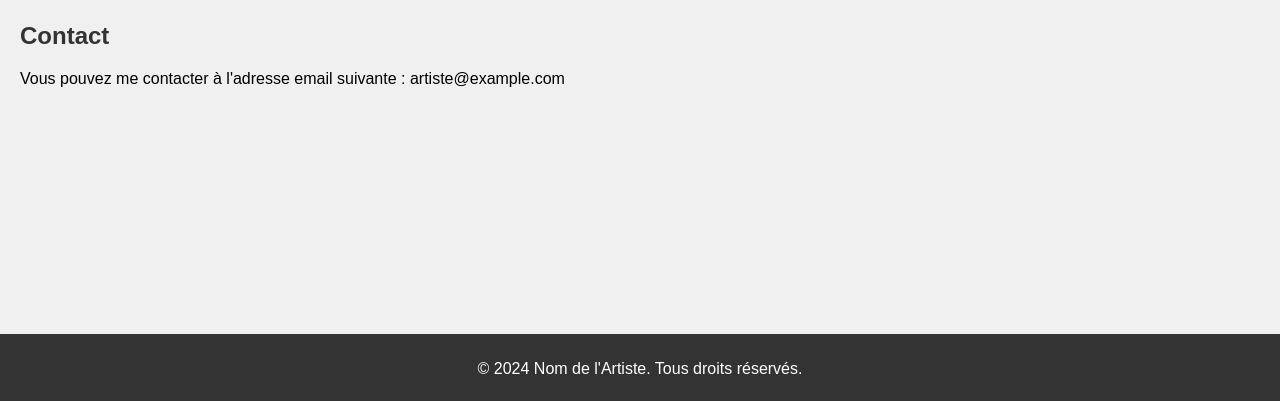
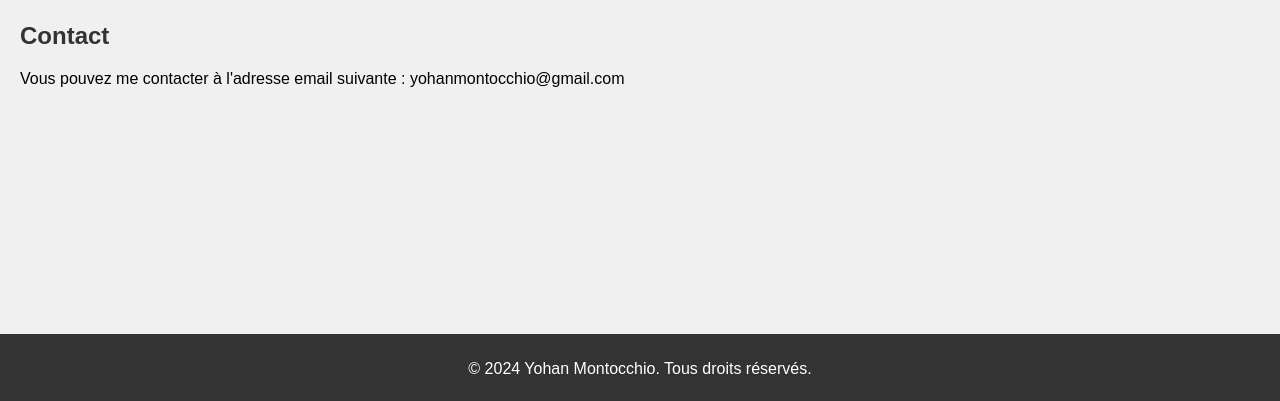
Before and after one commit to ImVortex03/mywebsite, a plain HTML site: page index.html in a window 1280 px wide. Shown: the part 396-797 px from the top of the page. Drawn offline with Linux system fonts and the light colour scheme.

Commit message:
Update index.html

```diff
--- a/index.html
+++ b/index.html
@@ -3,7 +3,7 @@
 <head>
     <meta charset="UTF-8">
     <meta name="viewport" content="width=device-width, initial-scale=1.0">
-    <title>Portfolio d'Artiste</title>
+    <title>Yohan Montocchio</title>
     <style>
         body {
             font-family: Arial, sans-serif;
@@ -79,11 +79,11 @@
         </section>
         <section id="contact" class="contact">
             <h2>Contact</h2>
-            <p>Vous pouvez me contacter à l'adresse email suivante : artiste@example.com</p>
+            <p>Vous pouvez me contacter à l'adresse email suivante : yohanmontocchio@gmail.com</p>
         </section>
     </div>
     <footer>
-        <p>&copy; 2024 Nom de l'Artiste. Tous droits réservés.</p>
+        <p>&copy; 2024 Yohan Montocchio. Tous droits réservés.</p>
     </footer>
 </body>
 </html>
```
